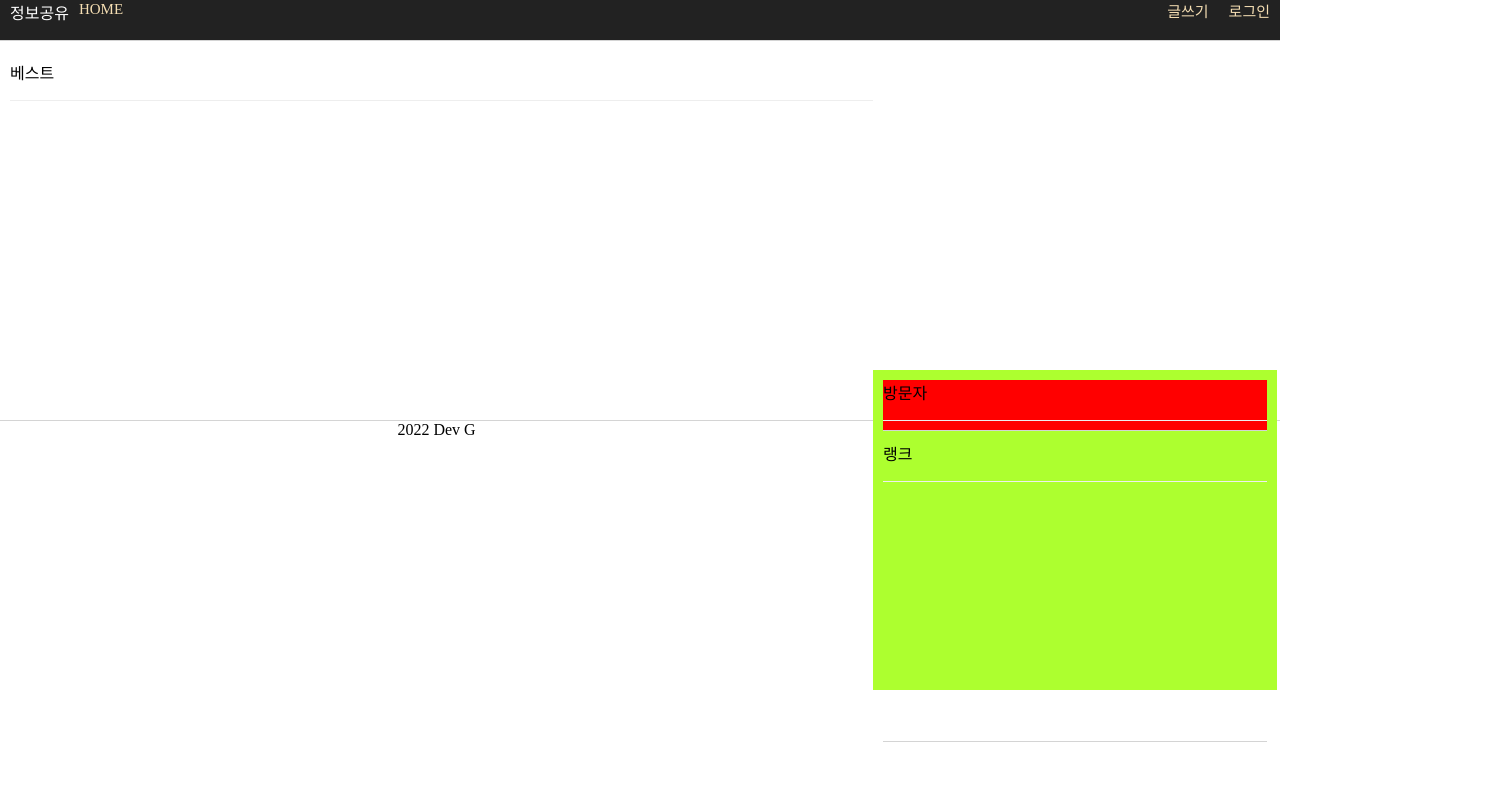
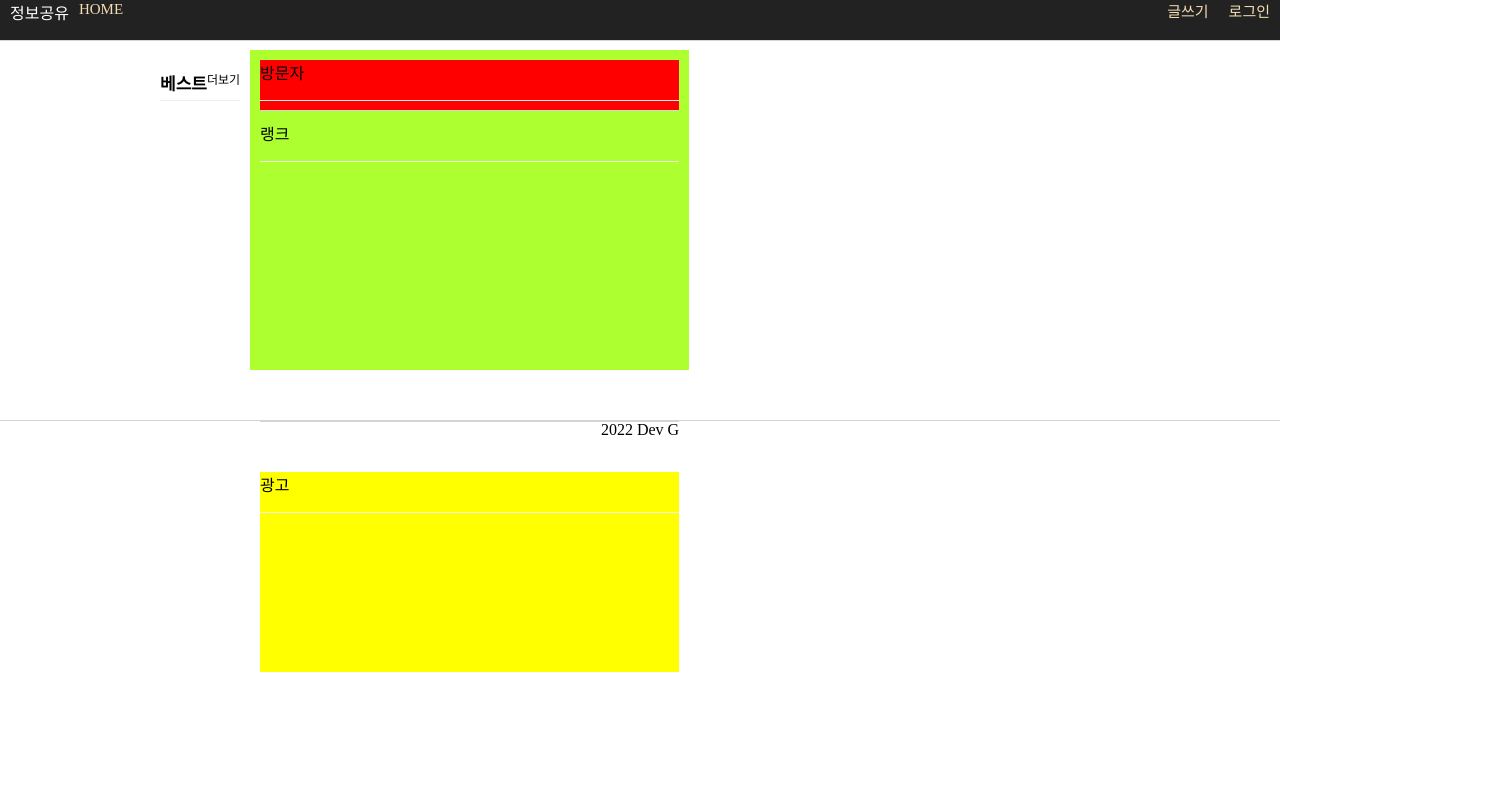
Before and after one commit to dlghrms1992/boardInNodeJS, a React (Create React App) app in the folder client/: page / in a window 1280 px wide. Shown: the top 790 px of the page, 1500 px wide, since content can reach past the window. Built offline with nearby package versions, Linux system fonts and the light colour scheme; no server answers.

Commit message:
부트스트랩  추가

```diff
--- a/client/src/asset/css/section.css
+++ b/client/src/asset/css/section.css
@@ -3,15 +3,21 @@ section {
     width: 100%;
 }
 
+.main {
+   min-width: 1500px;
+}
 .container {
-
+   display: flex;
+   max-width: 1500px;
+   margin-left: 10%;
+   flex-direction: row;
 }
 
 .best {
     height: 300px;
-    /* border-bottom: 1px solid #d4d4d4; */
-    /* background-color: red; */
 }
+
+
 .title {
    height: 40px;
    /* background-color:; */
@@ -42,27 +48,28 @@ section {
 
 
 .contents {
-    width: 67.4%;
+    /* width: 67.4%; */
     padding : 10px;
     /* float: left; */
-    display: inline-block;
+    box-sizing: border-box;
     /* background-color: bisque; */
 }
 
 .category {
-    width: 47%;
+    /* width: 47%; */
     /* background-color: green; */
     height: 300px;
+    max-width: 457px;
     display: inline-block;
     margin :18px;
 }
 
 .sub_container {
-    width: 30%;
+    width: 31%;
     padding: 10px;
-    float: right;
     margin-right: 3px;
     height: 300px;
+    flex-direction: row;
     background-color: greenyellow;
 }
 
--- a/client/src/components/common/section.js
+++ b/client/src/components/common/section.js
@@ -6,10 +6,14 @@ export default class Section extends Component {
     render(){
             return  (
                 <section className="section">
+                    <div className="main">
                         <div className="container">
                             <div className="contents">
                                 <div className="best">
-                                <div className="title">베스트</div>
+                                    <div className="title">
+                                        <div className="text"><span>베스트</span></div>
+                                        <div className="more-category"><span>더보기</span></div>
+                                    </div>
                                     <div className="category-list"></div>
                                 </div>
                                 <Category/>
@@ -29,6 +33,8 @@ export default class Section extends Component {
                                 </div>
                             </div>
                         </div>
+                    </div>
+
                 </section>
             )
     }
--- a/package.json
+++ b/package.json
@@ -12,13 +12,15 @@
   "author": "",
   "license": "ISC",
   "dependencies": {
+    "bootstrap": "^5.1.3",
     "concurrently": "^7.0.0",
     "cors": "^2.8.5",
     "ejs": "^3.1.6",
     "express": "^4.17.2",
     "http-proxy-middleware": "^2.0.2",
     "mysql": "^2.18.1",
-    "query-string": "^7.1.1"
+    "query-string": "^7.1.1",
+    "react-bootstrap": "^2.1.2"
   },
   "devDependencies": {
     "nodemon": "^2.0.15"
```
Also changed, not shown: 1 other file (tests, documents, lock files or other folders). Lines whose indentation alone changed are shown as unchanged.
